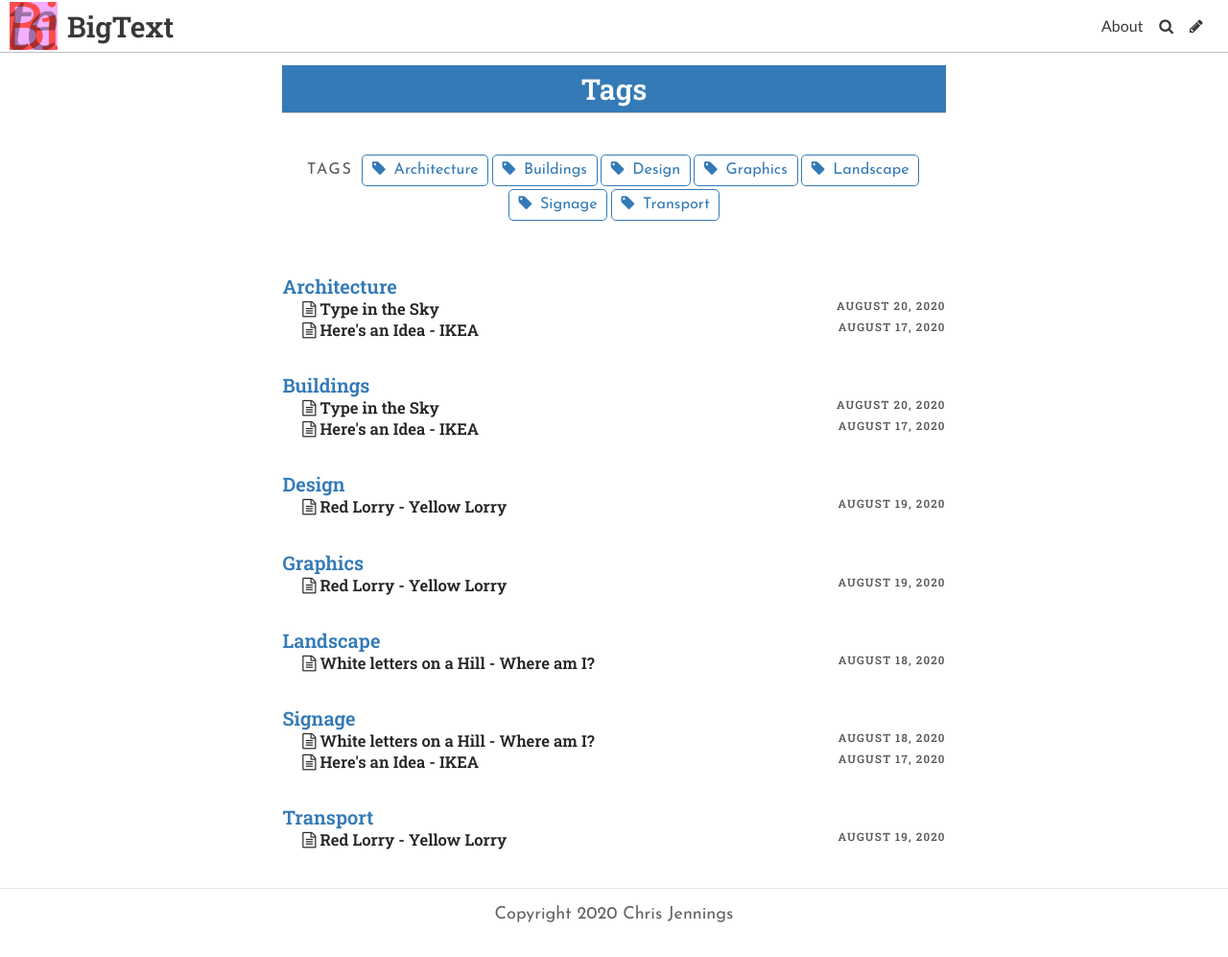
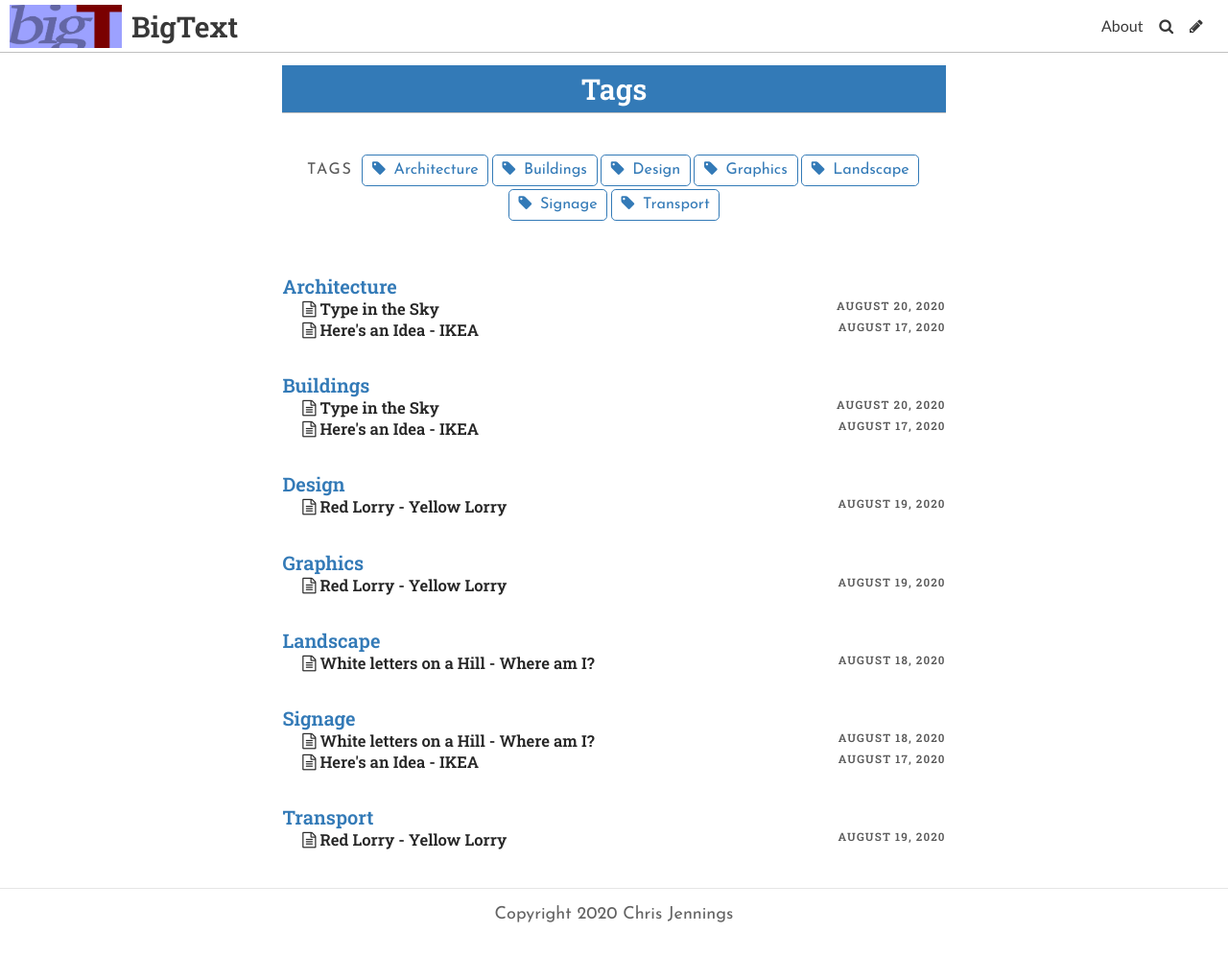
Before and after one commit to chrisatbrookes/bigtext, a Jekyll site: the page built from pages/tags.md, in a window 1280 px wide and 997 px high. Shown: the whole window at 96% size. Built offline with Jekyll 4.4.1, drawn with Linux system fonts in a browser that asks for light colours; some web fonts are replaced.

Commit message:
changes to logo and styling allowing alternative to square

```diff
--- a/styles/styles.css
+++ b/styles/styles.css
@@ -725,8 +725,8 @@ align-items: center;
 
 .branding img.avatar {
   display: block;
-    height: 50px;
-    width: 50px;
+    max-height: 45px;
+    /* width: 50px; */
     margin: 0 0.5em;
     padding:0;
 }
```
Also changed, not shown: uploads/btlogo.png.
